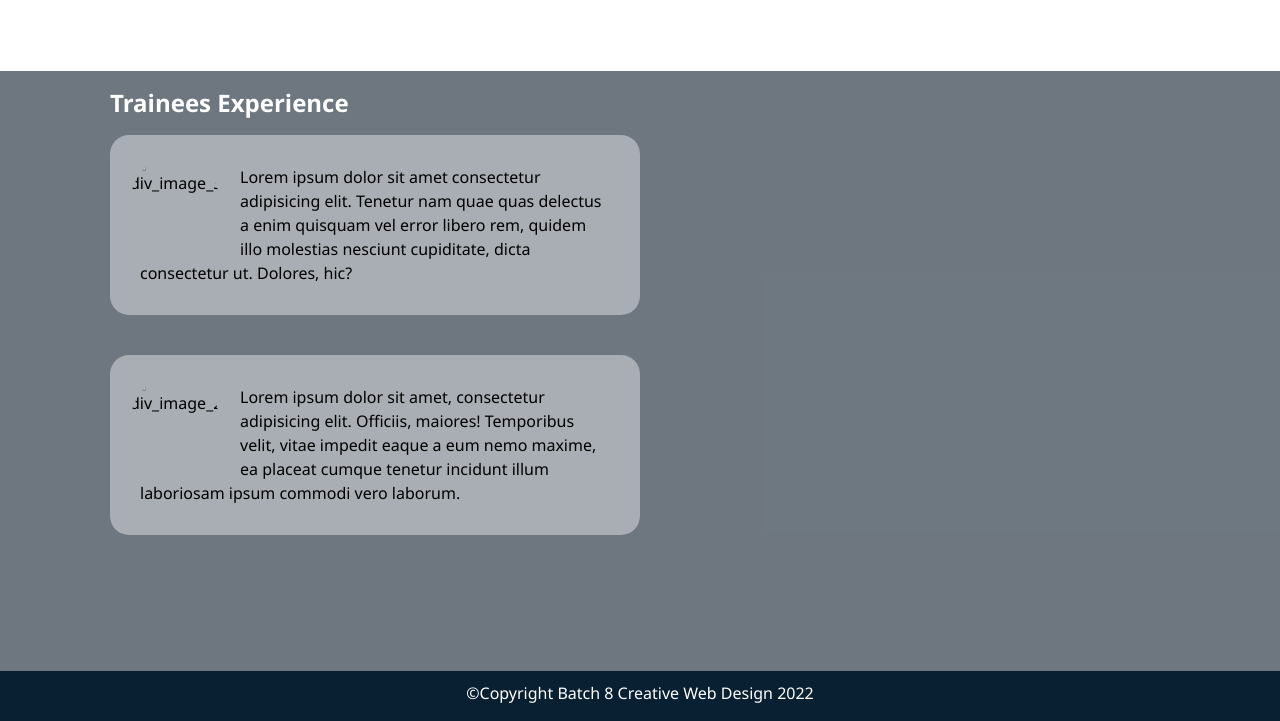
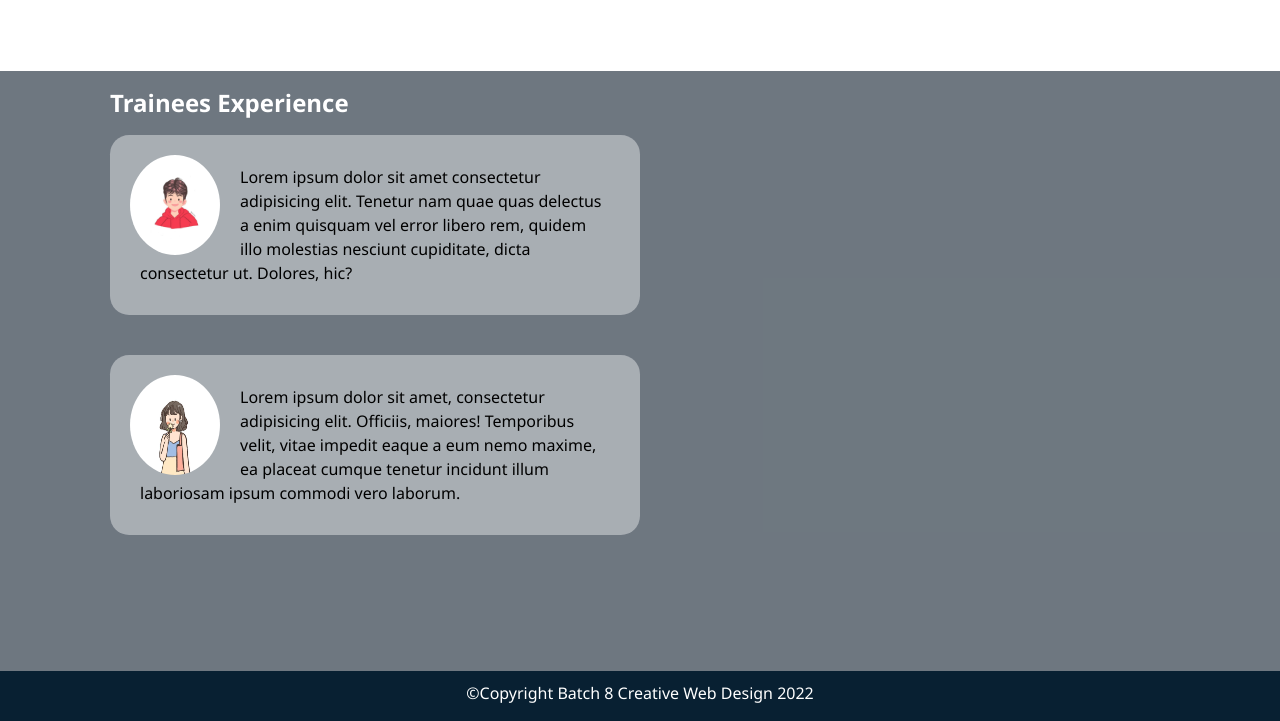
Before and after one commit to hannahmariel/hannah_website, a plain HTML site: page index.html in a window 1280 px wide. Shown: the part 993-1714 px from the top of the page. Drawn offline with Linux system fonts and the light colour scheme; the site is published under a folder, as on GitHub Pages, so addresses that start at the root find nothing.

Commit message:
Update index.html

```diff
--- a/index.html
+++ b/index.html
@@ -55,11 +55,11 @@
                 <div class="container">
                     <h2 class="lead-head">Trainees Experience</h2>
                     <div class="testimonial bg-primary">
-                        <img src="/Kim seon ho.jpg" alt="div_image_3">
+                        <img src="Kim seon ho.jpg" alt="div_image_3">
                         <p>Lorem ipsum dolor sit amet consectetur adipisicing elit. Tenetur nam quae quas delectus a enim quisquam vel error libero rem, quidem illo molestias nesciunt cupiditate, dicta consectetur ut. Dolores, hic?</p>
                     </div>
                     <div class="testimonial bg-primary">
-                        <img src="/lettie.jpg" alt="div_image_2">
+                        <img src="lettie.jpg" alt="div_image_2">
                         <p>Lorem ipsum dolor sit amet, consectetur adipisicing elit. Officiis, maiores! Temporibus velit, vitae impedit eaque a eum nemo maxime, ea placeat cumque tenetur incidunt illum laboriosam ipsum commodi vero laborum.</p>
                     </div>
                 </div>
```
